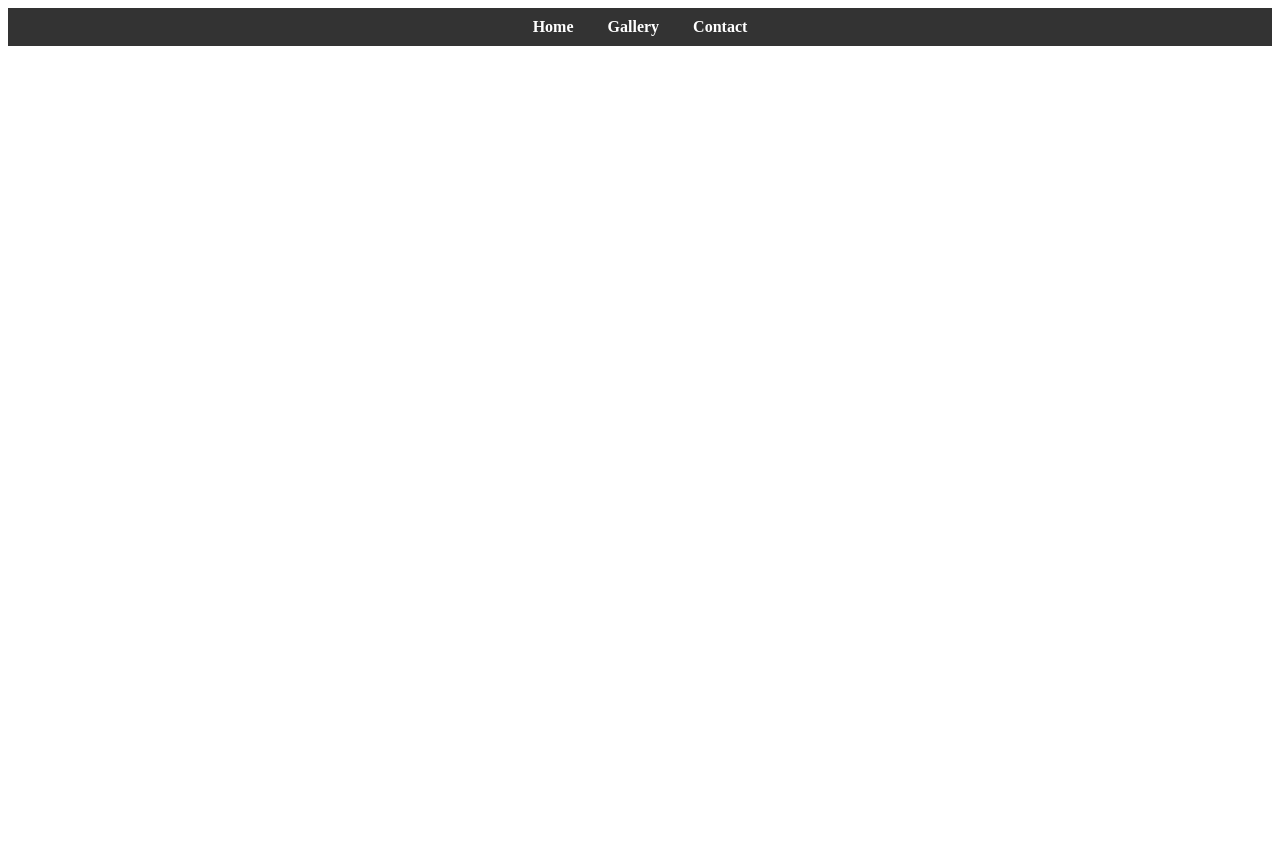
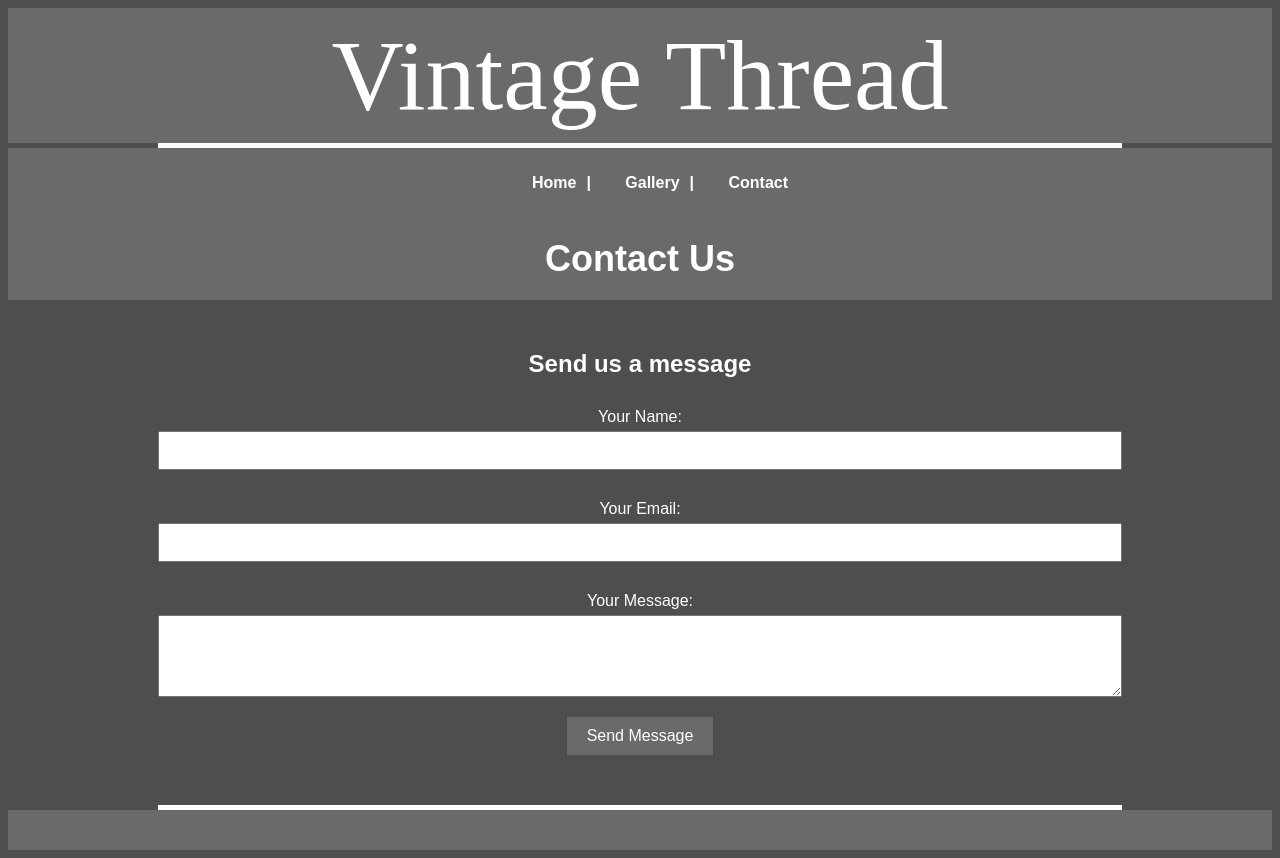
Before and after one commit to NoelleWeaver/Business_Website, a plain HTML site: page Contact_Page.html in a window 1280 px wide. Before the commit the page ends 800 px from the top, so only its background shows below. Drawn offline with Linux system fonts and the light colour scheme.

Commit message:
Contact Page
I made the basic contact page

```diff
--- a/Contact_Page.css
+++ b/Contact_Page.css
@@ -1,12 +1,21 @@
-ul, li {
-    list-style: none;
-    padding: 0;
-    margin: 0;
+
+html {
+    background-color: rgb(78, 78, 78);
+}
+
+body {
+    font-family: 'Arial', sans-serif;
 }
 
 header {
-    background-color: #333;
+    background-color:rgb(106, 106, 106);
+    color: #fff;
     padding: 10px 0;
+}
+
+nav {
+    margin-right: 150px;
+    margin-left: 150px;
 }
 
 nav ul {
@@ -25,6 +34,91 @@ nav a {
     font-size: 16px;
 }
 
+nav a::after {
+    content: '|';
+    margin-left: 10px;
+    color: #fff;
+}
+
+nav li:last-child a::after {
+    content: '';
+    margin-left: 0;
+}
+
 nav a:hover {
-    color: #3d3d3c;
+    color: black;
 }
+
+.divider {
+    height: 5px;
+    background-color: #fff;
+    margin-right: 150px;
+    margin-left: 150px;
+}
+
+.name {
+    text-align: center;
+    font-size: 100px;
+    font-weight: xx-small;
+    font-family: 'Times New Roman', Times, serif;
+}
+
+.title {
+    text-align: center;
+    font-size: 36px;
+    font-weight: bold;
+    color: #fff;
+    padding: 20px 0;
+    background-color: rgb(106, 106, 106);
+}
+
+.contact-form {
+    text-align: center;
+    margin: 50px 150px;
+}
+
+.contact-form h2 {
+    font-size: 24px;
+    margin-bottom: 20px;
+    color: #fff;
+}
+
+form {
+    display: flex;
+    flex-direction: column;
+    align-items: center;
+}
+
+label {
+    margin-top: 10px;
+    font-size: 16px;
+    color: #fff;
+}
+
+input, textarea {
+    width: 100%;
+    padding: 10px;
+    margin-top: 5px;
+    margin-bottom: 20px;
+    box-sizing: border-box;
+}
+
+button {
+    background-color: rgb(106, 106, 106);
+    color: #fff;
+    padding: 10px 20px;
+    font-size: 16px;
+    cursor: pointer;
+    border: none;
+}
+
+button:hover {
+    background-color: #333;
+}
+
+.bottom-box {
+    background-color: rgb(106, 106, 106);
+    padding: 20px;
+    bottom: 0;
+    color: #fff;
+}
--- a/Contact_Page.html
+++ b/Contact_Page.html
@@ -4,9 +4,11 @@
     <meta charset="UTF-8">
     <meta name="viewport" content="width=device-width, initial-scale=1.0">
     <link rel="stylesheet" href="Contact_Page.css">
-    <title>Contact</title>
+    <title>Contact Us - Vintage Thread</title>
 </head>
 <body>
+    <header class="name">Vintage Thread</header>
+    <div class="divider"></div>
     <header>
         <nav>
             <ul>
@@ -16,6 +18,28 @@
             </ul>
         </nav>
     </header>
+    <header class="title">Contact Us</header>
+
+
+    <section class="contact-form">
+        <h2>Send us a message</h2>
+        <form action="#" method="post">
+            <label for="name">Your Name:</label>
+            <input type="text" id="name" name="name" required>
+
+            <label for="email">Your Email:</label>
+            <input type="email" id="email" name="email" required>
+
+            <label for="message">Your Message:</label>
+            <textarea id="message" name="message" rows="4" required></textarea>
+
+            <button type="submit">Send Message</button>
+        </form>
+    </section>
+
+    <div class="divider"></div>
+
+    <footer class="bottom-box"></footer>
 
 </body>
 </html>
--- a/index.css
+++ b/index.css
@@ -1,8 +1,3 @@
-
-ul, li {
-    padding: 0;
-    margin: 0;
-}
 
 html {
     background-color:rgb(78, 78, 78);
@@ -10,8 +5,6 @@ html {
 
 body {
     font-family: 'Arial', sans-serif;
-    margin: 0;
-    padding: 0;
 }
 
 body div {
@@ -111,8 +104,5 @@ nav a:hover {
     background-color: rgb(106, 106, 106);
     padding: 20px;
     text-align: center;
-    position: fixed;
-    width: 100%;
-    bottom: 0;
     color: #fff;
 }
```
